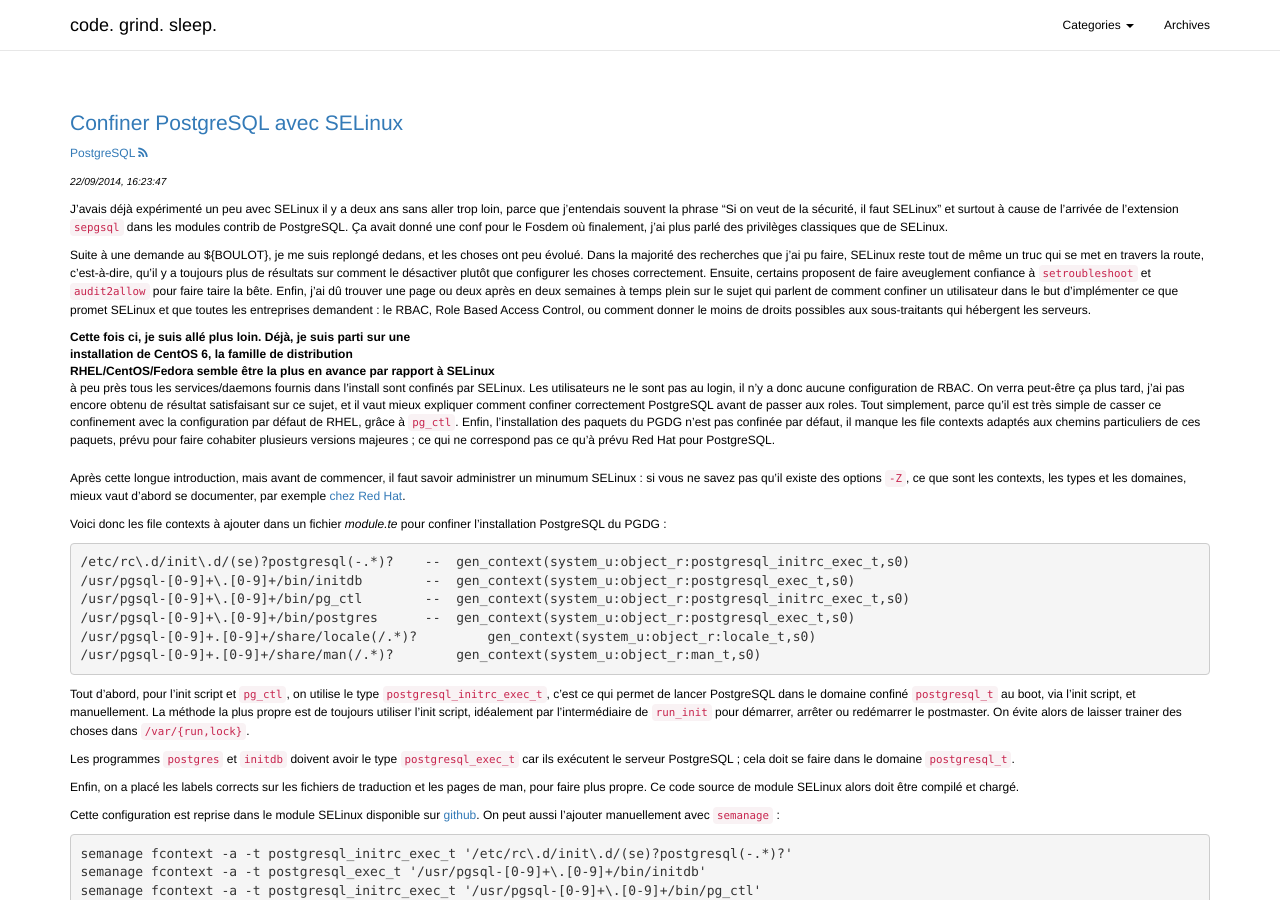
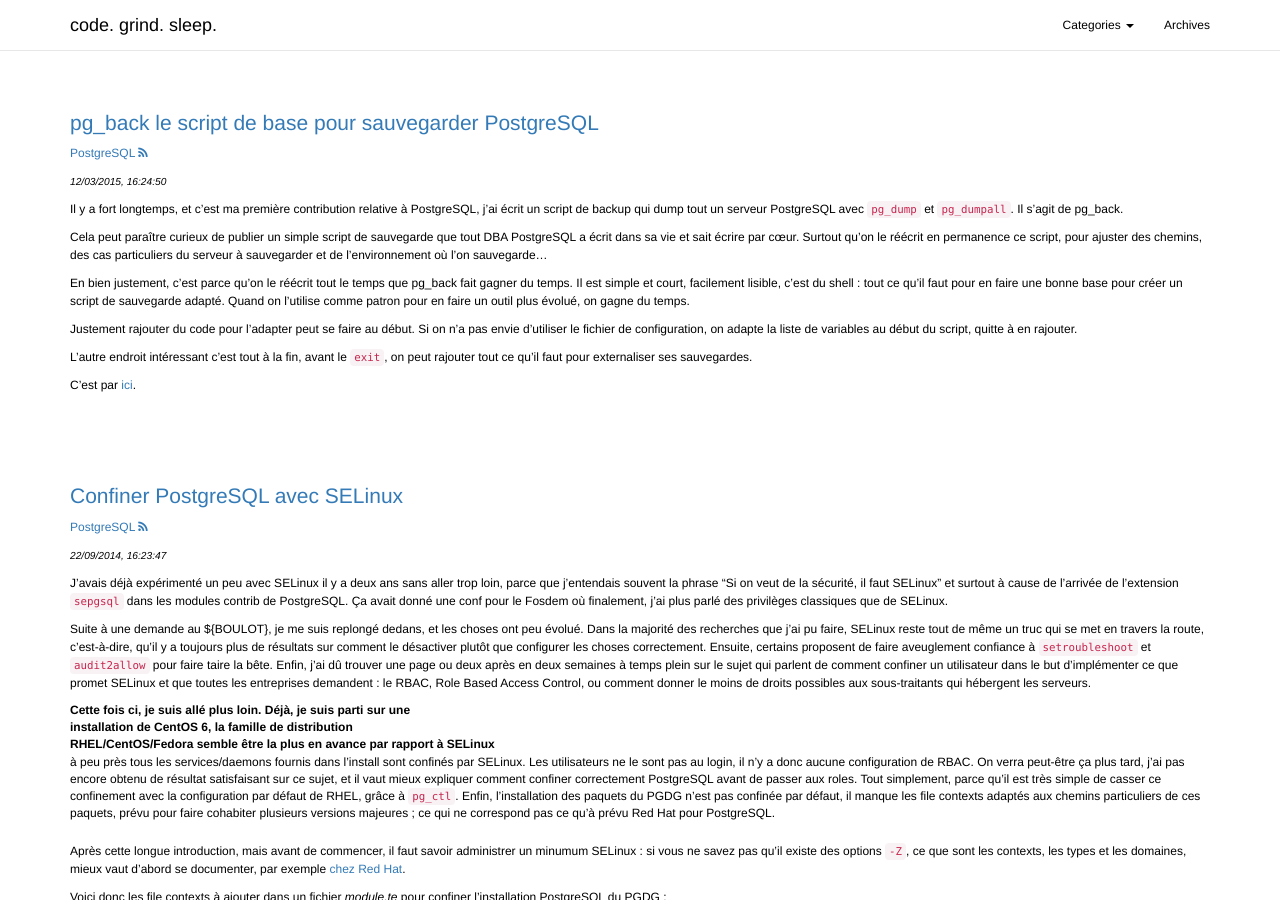
Before and after one commit to orgrim/orgrim.github.io, a Jekyll site: the page built from index.html, in a window 1280 px wide and 900 px high. Built offline with Jekyll 4.4.1, drawn with Linux system fonts in a browser that asks for light colours; nearby versions of some CDN libraries; Markdown is read by kramdown in place of the engine named in the settings; the list of posts is cut into pages by our own code; some of the changed text lies outside the part shown.

Commit message:
maj copyright et nouveau post

```diff
--- a/_layouts/default.html
+++ b/_layouts/default.html
@@ -58,7 +58,7 @@
 
     <footer>
       <div class="container">
-        <p>Copyright &copy; 2010 - 2014 <a href="http://orgrim.net/">Nicolas Thauvin</a>. Hosted on <a href="https://github.com/orgrim/orgrim.github.io">github</a>.</p>
+        <p>Copyright &copy; 2010 - 2015 <a href="http://orgrim.net/">Nicolas Thauvin</a>. Hosted on <a href="https://github.com/orgrim/orgrim.github.io">github</a>.</p>
       </div>
     </footer>
 
--- /dev/null
+++ b/_posts/2015-03-12-pg-back-le-script-de-base-pour-sauvegarder-postgresql.md
@@ -0,0 +1,31 @@
+---
+layout: post
+title: pg_back le script de base pour sauvegarder PostgreSQL
+date: 2015-03-12 15:24:50
+category: PostgreSQL
+---
+
+Il y a fort longtemps, et c'est ma première contribution relative à
+PostgreSQL, j'ai écrit un script de backup qui dump tout un serveur
+PostgreSQL avec `pg_dump` et `pg_dumpall`. Il s'agit de pg_back.
+
+Cela peut paraître curieux de publier un simple script de sauvegarde
+que tout DBA PostgreSQL a écrit dans sa vie et sait écrire par
+cœur. Surtout qu'on le réécrit en permanence ce script, pour ajuster
+des chemins, des cas particuliers du serveur à sauvegarder et de
+l'environnement où l'on sauvegarde...
+
+En bien justement, c'est parce qu'on le réécrit tout le temps que
+pg_back fait gagner du temps. Il est simple et court, facilement
+lisible, c'est du shell : tout ce qu'il faut pour en faire une bonne
+base pour créer un script de sauvegarde adapté. Quand on l'utilise
+comme patron pour en faire un outil plus évolué, on gagne du temps.
+
+Justement rajouter du code pour l'adapter peut se faire au début. Si
+on n'a pas envie d'utiliser le fichier de configuration, on adapte la
+liste de variables au début du script, quitte à en rajouter.
+
+L'autre endroit intéressant c'est tout à la fin, avant le `exit`, on
+peut rajouter tout ce qu'il faut pour externaliser ses sauvegardes.
+
+C'est par [ici](https://github.com/orgrim/pg_back).
```
